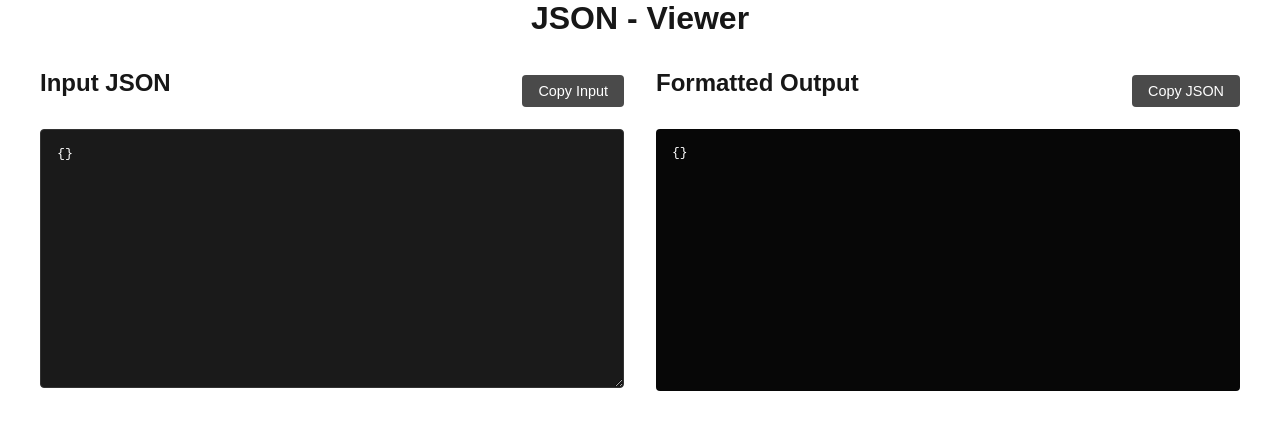
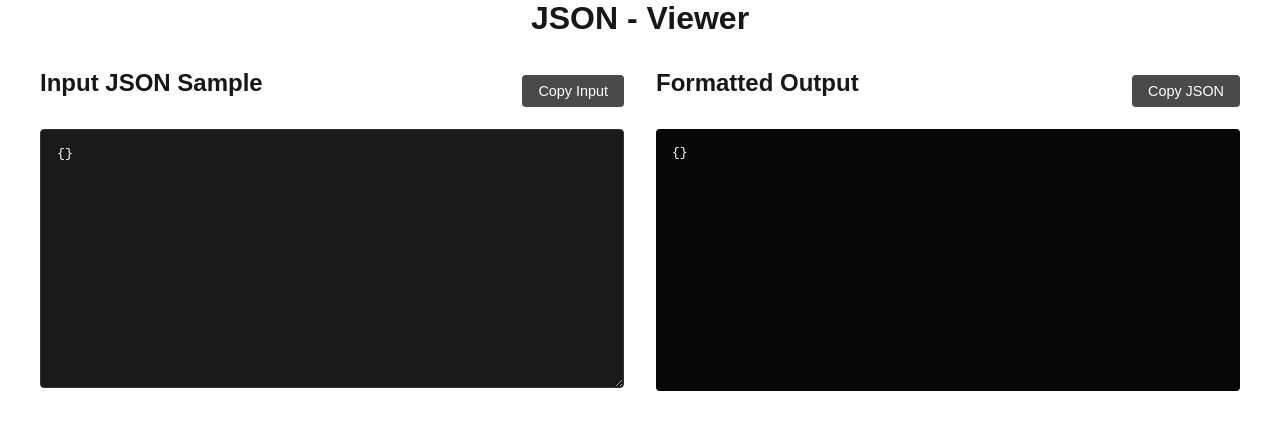
Before and after one commit to Sathish1072/React_App, a Next.js app: page /jsonviewer in a window 1280 px wide. Shown: the top 430 px of the page. Built offline with nearby package versions, Linux system fonts and the light colour scheme.

Commit message:
Update page.js

```diff
--- a/app/jsonviewer/page.js
+++ b/app/jsonviewer/page.js
@@ -94,7 +94,7 @@ function JsonViewer({ data }) {
         <div className="editor-container">
           <div className="input-section">
             <div className="section-header">
-              <h2>Input JSON</h2>
+              <h2>Input JSON Sample</h2>
               <button className="copy-button" onClick={handleCopyInput}>
                 Copy Input
               </button>
```
